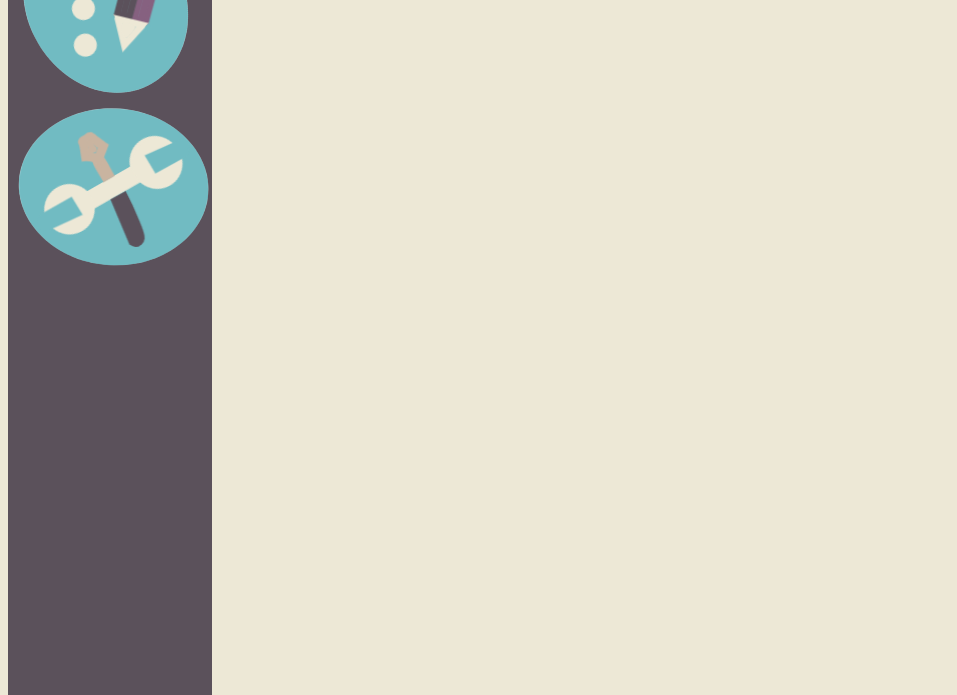
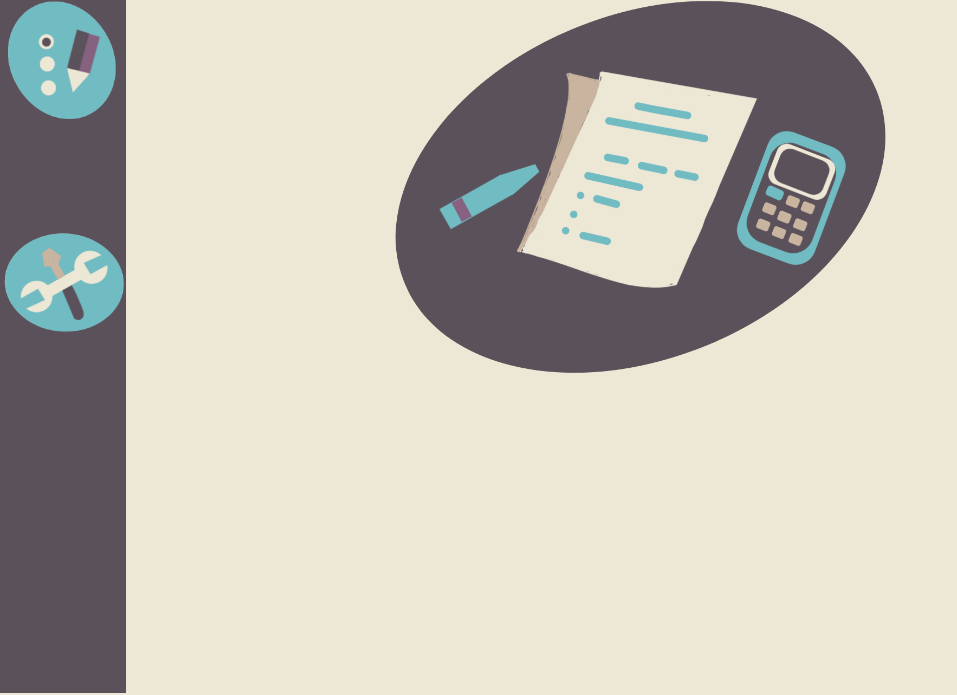
Before and after one commit to swoopididoop/Studybuddy, a plain HTML site: page Studybuddy/index.html in a window 1280 px wide. Shown: the part 105-800 px from the top of the page, without its empty margins (0-957 px from the left). Drawn offline with Linux system fonts and the light colour scheme; a web font is replaced by a local one.

Commit message:
Studybuddy version 4

```diff
--- a/Studybuddy/index.html
+++ b/Studybuddy/index.html
@@ -25,7 +25,9 @@
 <div class="header_box">
 <img class="icon" src="img/icon.png" alt="Icon">
 <h1 class="header">Welcome to Studybuddy</h1>
-
+<br>
+<!--Art and text-->
+<img src="img/Homepage_image.png" class="homepage_art">
 </div>
 
 </body>
--- a/Studybuddy/main.css
+++ b/Studybuddy/main.css
@@ -1,18 +1,22 @@
 html {
     background-color: #EDE8D6;
+    padding:0px;
+    margin: 0px;
 }
 
 .toolbar{
     background-color: #5B515B;
-    float: left;
     height: 100%;
+    margin-top: -10px;
+    margin-left: -10px;
+    padding: 0;
+    width: 10%;
     position: fixed;
-    margin: 0;
-    padding: 0;
 }
 .quiz,.tools_and_techniques{
-    margin: 0;
+    margin-top: 80%;
     padding: 0;
+    width: 100%;
 }
 /*homepage*/
 .header{
@@ -35,8 +39,14 @@ html {
 .icon{
     width: 70px;
     vertical-align: middle;
+    display: inline;
+    position: relative;
 }
 
 .header_box{
     text-align: center;
 }
+
+.homepage_art{
+    width: 40%;
+}
```
